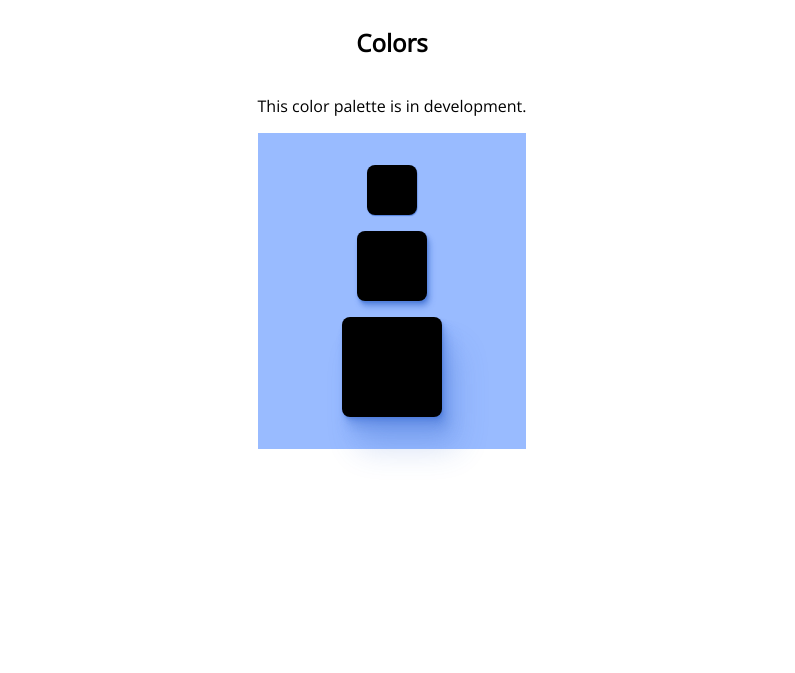
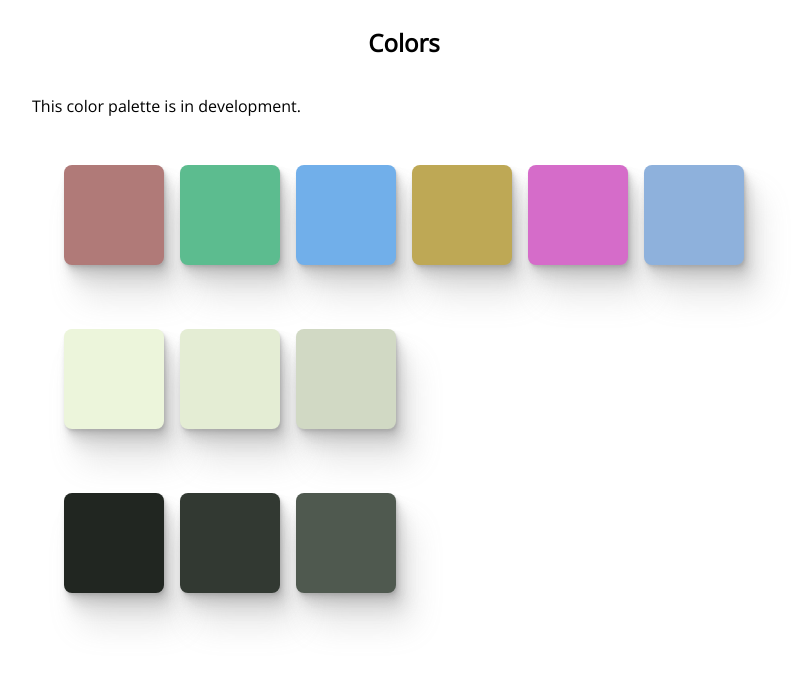
Before and after one commit to k41531/ember.theme, a Gatsby site: page / in a window 1280 px wide. Shown: the part 128-801 px from the top of the page, without its empty margins (248-1043 px from the left). Built offline with nearby package versions, Linux system fonts and the light colour scheme; Gatsby itself is replaced by a stand-in of ours.

Commit message:
feat: add color palettes

```diff
--- a/src/components/ElevatedBox.js
+++ b/src/components/ElevatedBox.js
@@ -1,5 +1,31 @@
+import * as React from "react"
 import styled from "styled-components"
 
+// utils
+const hex2hsl = (hex) => {
+  let result = /^#?([a-f\d]{2})([a-f\d]{2})([a-f\d]{2})$/i.exec(hex);
+  let r = parseInt(result[1], 16);
+  let g = parseInt(result[2], 16);
+  let b = parseInt(result[3], 16);
+  r /= 255; g /= 255; b /= 255;
+    let max = Math.max(r, g, b), min = Math.min(r, g, b);
+    let h, s, l = (max + min) / 2;
+    if(max == min){
+      h = s = 0; // achromatic
+    }else{
+      let d = max - min;
+      s = l > 0.5 ? d / (2 - max - min) : d / (max + min);
+      switch(max){
+        case r: h = (g - b) / d + (g < b ? 6 : 0); break;
+        case g: h = (b - r) / d + 2; break;
+        case b: h = (r - g) / d + 4; break;
+      }
+      h /= 6;
+    }
+  return `${Math.round(h*360)}deg  ${Math.round(s*100)}%  ${Math.round(l*100)}%`;
+}
+
+// styles
 const ELEVATIONS = {
   small: `
     0.5px 1px 1px hsl(var(--shadow-color) / 0.7)
@@ -20,8 +46,8 @@ const ELEVATIONS = {
 
 const Box = styled.div`
   border-radius: 8px;
-  background: black;
-`;
+  background: hsl(var(--box-color));
+`
 const SubtleBox = styled(Box)`
   width: 50px;
   height: 50px;
@@ -37,5 +63,16 @@ const ElevatedBox = styled(Box)`
   height: 100px;
   box-shadow: ${ELEVATIONS.large};
 `
+const ColorBox = (props) => {
+  const BoxWrapper = styled.div`
+    --shadow-color: 0deg 0% 50%;
+    --box-color: ${hex2hsl(props.color)};
+  `
+  return (
+    <BoxWrapper>
+      <ElevatedBox />
+    </BoxWrapper>
+  )
+};
 
-export {SubtleBox, FloatBox, ElevatedBox}
+export {SubtleBox, FloatBox, ElevatedBox, ColorBox}
--- /dev/null
+++ b/src/constants/index.js
@@ -0,0 +1,26 @@
+export const COLORS = {
+  // black colors
+  dark: '#202520',
+  black: '#333a33',
+  gray: '#4f594f',
+
+  // white colors
+  light: '#ecf5da',
+  white: '#e4edd3',
+  fog: '#d1d9c5',
+
+  // colorfull
+  red: '#b07a78',
+  green: '#5abc8f',
+  yellow: '#bfa855',
+  blue: '#70afea',
+  magenta: '#d66cca',
+  cyan: '#8db1dc',
+};
+
+export const SIZES = [
+  8,
+  16,
+  24,
+  32,
+];
--- a/src/pages/index.js
+++ b/src/pages/index.js
@@ -1,30 +1,28 @@
 import * as React from "react"
 import styled from "styled-components"
-import {SubtleBox, FloatBox, ElevatedBox} from "../components/ElevatedBox"
+import {ColorBox, ElevatedBox} from "../components/ElevatedBox"
+import {COLORS} from "../constants"
 
 // styles
 const Container = styled.div`
   font-family: "Open Sans";
   margin: 3rem auto;
-  max-width: 600px;
+  max-width: 720px;
   display: grid;
   place-items: center;
 `
 
-// data
 const Wrapper = styled.div`
   --shadow-color: 0deg 0% 50%;
-  background-color: hsl(0deg 0% 95%);
+  background-color: hsl(${COLORS.light});
   display: flex;
-  flex-direction: column;
   align-items: center;
   gap: 16px;
   padding: 32px;
 `
-const BlueWrapper = styled(Wrapper)`
-  --shadow-color: 220deg 60% 50%;
-  background-color: hsl(220deg 100% 80%);
-`;
+const BoxWrapper = styled.div`
+  --shadow-color: 0deg 0% 50%;
+`
 
 
 // markup
@@ -46,12 +44,25 @@ const IndexPage = () => {
         <p>
           This color palette is in development.
         </p>
-      <BlueWrapper>
-        <SubtleBox />
-        <FloatBox />
-        <ElevatedBox />
-      </BlueWrapper>
-      </div>
+      <Wrapper>
+        <ColorBox color={COLORS.red}/>
+        <ColorBox color={COLORS.green}/>
+        <ColorBox color={COLORS.blue}/>
+        <ColorBox color={COLORS.yellow}/>
+        <ColorBox color={COLORS.magenta}/>
+        <ColorBox color={COLORS.cyan}/>
+      </Wrapper>
+      <Wrapper>
+          <ColorBox color={COLORS.light}/>
+          <ColorBox color={COLORS.white}/>
+          <ColorBox color={COLORS.fog}/>
+      </Wrapper>
+      <Wrapper>
+          <ColorBox color={COLORS.dark}/>
+          <ColorBox color={COLORS.black}/>
+          <ColorBox color={COLORS.gray}/>
+      </Wrapper>
+        </div>
      </Container>
     </main>
   )
```
